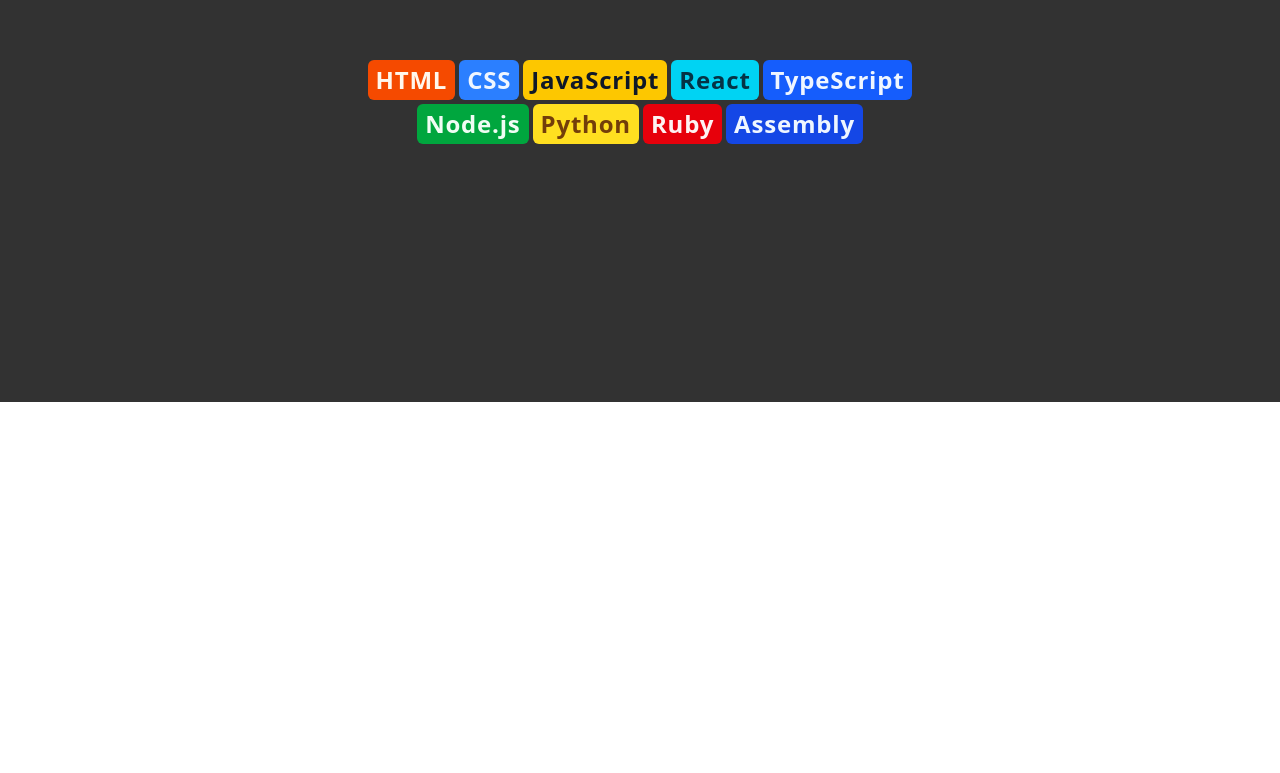
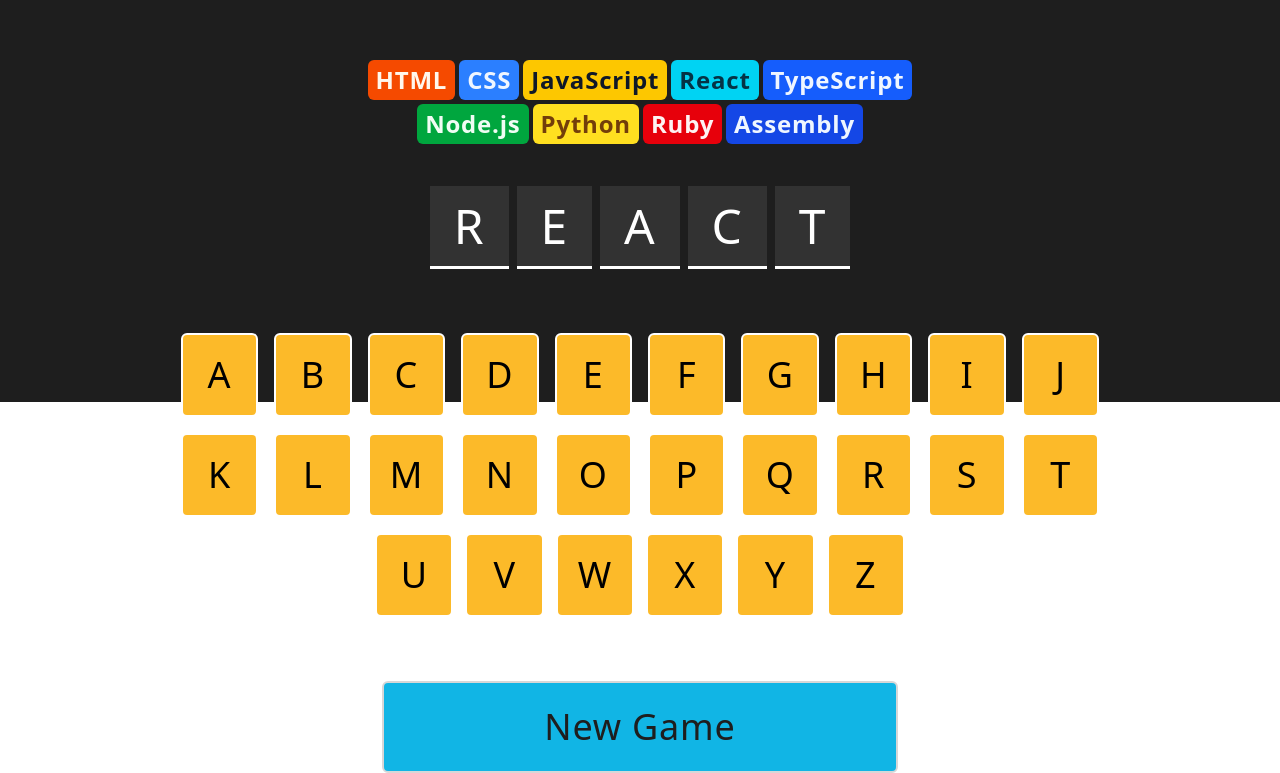
Before and after one commit to Spelel/React_P7_Assembly-Endgame, a React (Vite) app: page / in a window 1280 px wide. Shown: the part 398-1171 px from the top of the page. Before the commit the page ends 800 px from the top, so only its background shows below. Built offline with nearby package versions, Linux system fonts and the light colour scheme.

Commit message:
Added word, alphabet, new button

```diff
--- /dev/null
+++ b/src/Components/AplhabetKey.jsx
@@ -0,0 +1,7 @@
+export default function AplhabetKey (props) {
+    return <>
+        <div className="flex justify-center uppercase bg-[#FCBA29] text-4xl border-white border-2 rounded-md m-1 p-5 "onClick={props.holdW}>
+            {props.akl}
+        </div>
+    </>
+}
--- a/src/Components/Main.jsx
+++ b/src/Components/Main.jsx
@@ -3,6 +3,9 @@
 import Status from "./Status.jsx"
 import languages from '../Data/languages.js'
 import Languages from "./Languages.jsx"
+import WordBox from "./WordBox.jsx"
+import AplhabetKey from "./AplhabetKey.jsx"
+import NewGameButton from "./NewGameButton.jsx"
 
 export default function Main () {
 
@@ -17,13 +20,49 @@
                                                     name = {lan.name}
         />)
 
+        const [currentWord, setCurrentWord] = React.useState("react")
+
+        const [guessedLetters, setGuessedLetters] = React.useState([])
+        console.log(guessedLetters)
+
+        function addGuessedLetter(letter) {
+            setGuessedLetters(prevLetters =>
+                prevLetters.includes(letter) ? prevLetters : [...prevLetters, letter]
+            )
+        }
+
+        let CurrentWordArray = currentWord.split("").map((word, index) => <WordBox
+                                                                    w = {word}
+                                                                    key = {index}
+                                                                />)
+
+        // console.log(CurrentWordArray)
+
+
+        const alphabet = 'abcdefghijklmnopqrstuvwxyz'.split('').map(akl => <AplhabetKey
+                                                                            akl = {akl}
+                                                                            // akl - alphabet key layouts
+                                                                            holdW = {() => addGuessedLetter(akl)}
+                                                                            />)
+
+
     return<>
-        <section className="flex flex-col justify-start items-center h-screen bg-[#323232] tracking-wider">
+        <section className="flex flex-col justify-start items-center h-screen bg-[#1E1E1E] tracking-wider">
            <Header />
            <Status />
            <div className="flex flex-wrap max-w-150 justify-center">
             {langElements}
            </div>
+            <div className="flex">
+                {CurrentWordArray}
+            </div>
+            <div className="grid grid-cols-10 gap-2 mt-15">
+                {alphabet.slice(0, 20)}
+            </div>
+            <div className="grid grid-cols-6 gap-1 mt-2">
+                {alphabet.slice(20)}
+            </div>
+            <NewGameButton />
         </section>
     </>
 }
--- /dev/null
+++ b/src/Components/NewGameButton.jsx
@@ -0,0 +1,7 @@
+export default function NGB () {
+    return <>
+    <button className="bg-[#11B5E5] rounded-md border-2 border-[#D7D7D7] text-[#1E1E1E] mt-15 px-40 py-6 text-4xl font-medium ">
+        New Game
+    </button>
+    </>
+}
--- /dev/null
+++ b/src/Components/WordBox.jsx
@@ -0,0 +1,7 @@
+export default function WordBox (props) {
+    return <>
+        <div className="text-white mt-10 px-6 py-4 mx-1 bg-[#323232] uppercase border-b-3 text-5xl font-medium">
+            {props.w}
+        </div>
+    </>
+}
```
